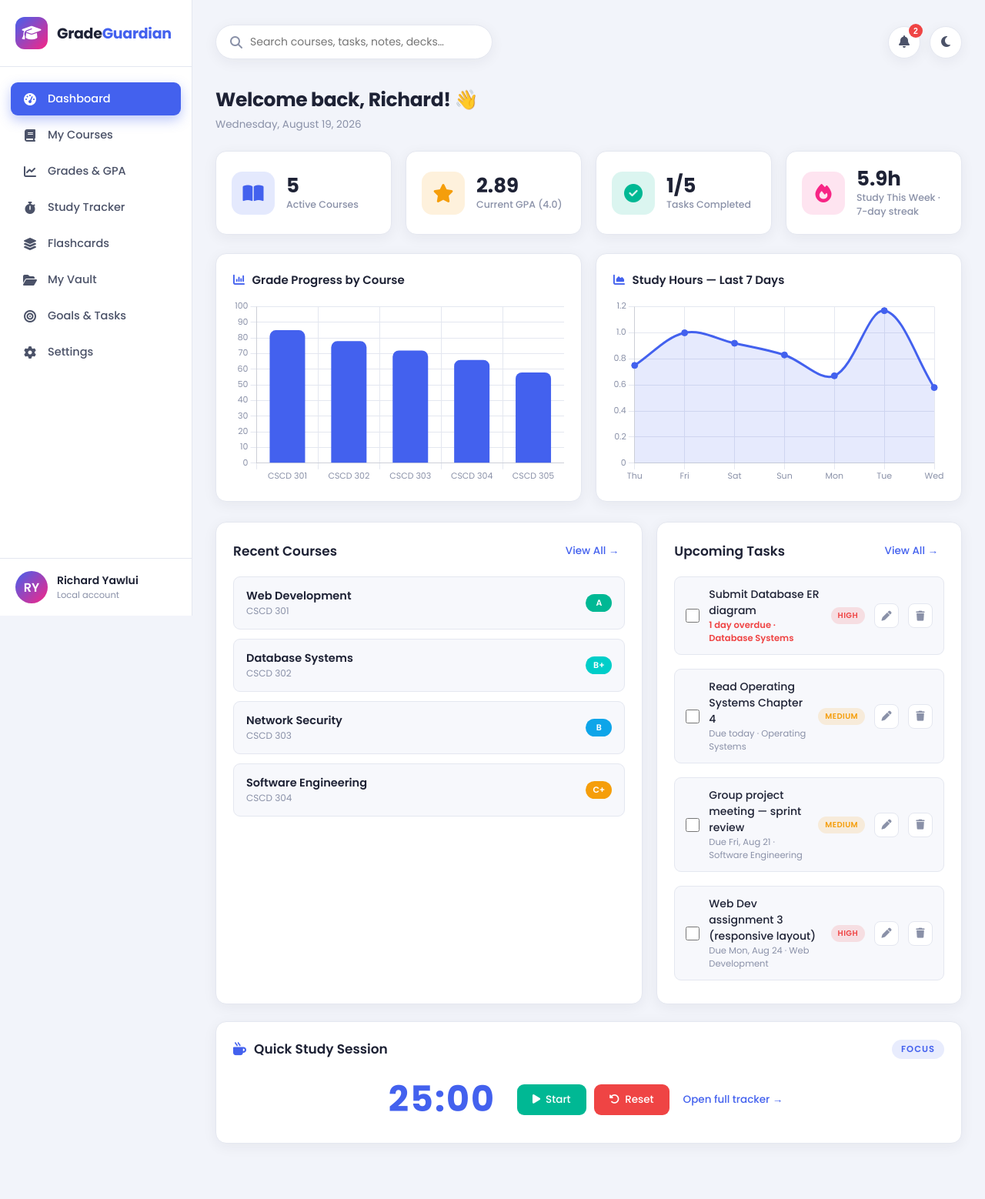
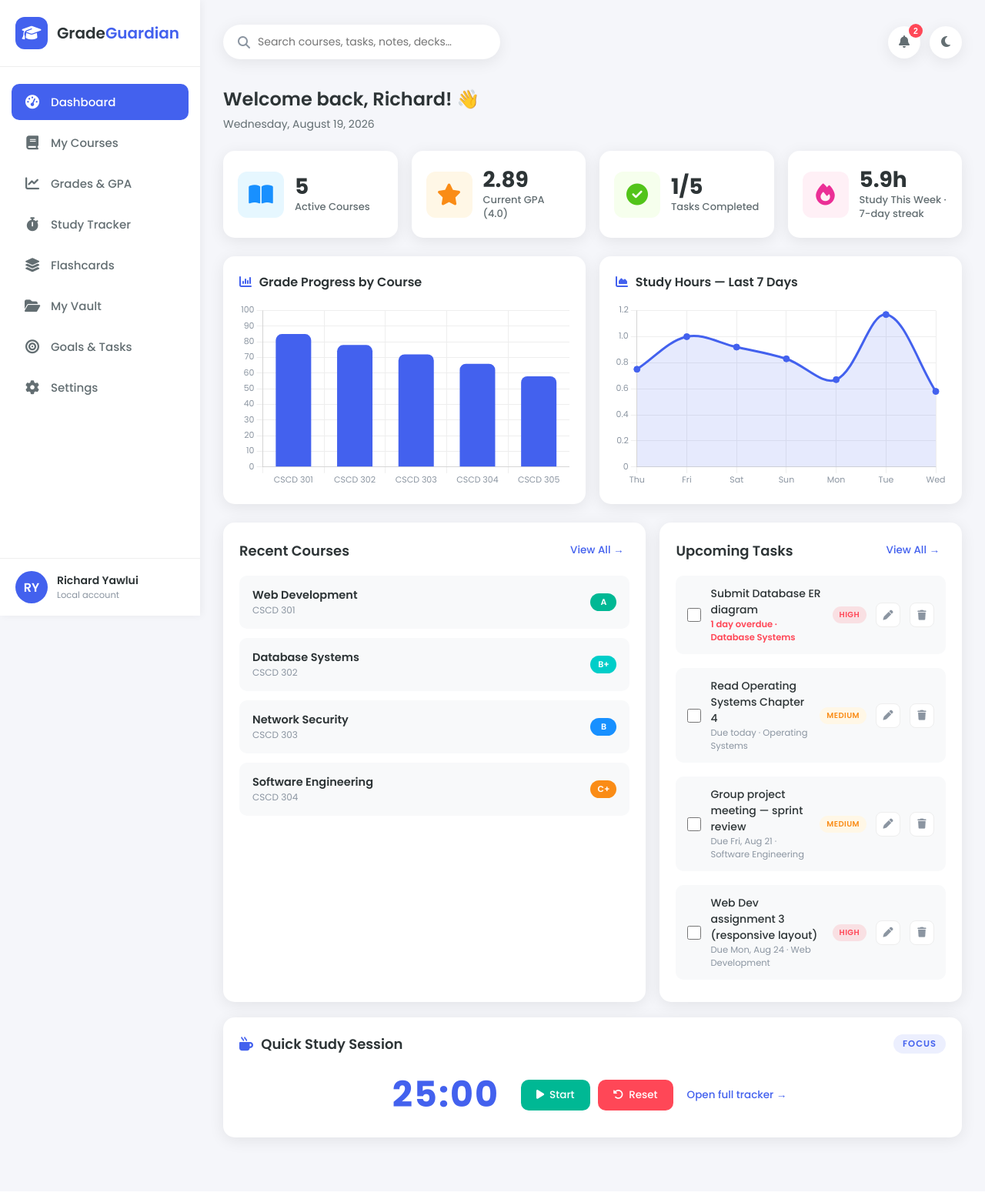
Before and after one commit to h4ileselasi/gradeguardian, a PHP site: page / in a window 1280 px wide. Shown: the whole page at 77% size. After the commit the page ends 1492 px from the top, so only its background shows below. Run offline with PHP 8.4, Linux system fonts and the light colour scheme.

Commit message:
Restore the original flat GradeGuardian theme (no gradients)
The v2 rewrite introduced a blue-to-magenta gradient treatment and a cooler
slate palette that does not match the design language of the original app.
This re-skins the interface back to that language, keeping every v2 feature.

- Removes all 7 gradients (logo mark, avatar, progress bars, deck rail,
  flashcard front) in favour of flat solid fills; drops the --accent
  magenta token that only existed to be a gradient partner.
- Restores the original palette: #f5f6fa page, #2d3436 / #636e72 text,
  soft 0 4px 20px card shadow, 15px radius, 260px sidebar.
- Cards, stat cards and list rows are shadow-only again (no 1px outline);
  the outline returns in dark mode via a --card-border token.
- Stat tiles use the original pastel set (#e6f7ff/#1890ff, #fff7e6/#fa8c16,
  #f6ffed/#52c41a, #fff0f6/#eb2f96), tokenised so they also work on dark.
- Dark mode adopts the original navy palette (#1a1a2e / #16213e / #0f3460).
- Drops the coloured glow shadows on the active nav item and buttons.
- Grade badges, doughnut slices and status chips realigned to the same
  colour set so the scale reads consistently everywhere.
- "Study Deck" no longer sits beside a primary button in a near-identical
  blue; dark-mode solid buttons keep the deeper blue for label contrast.

Verified by rendering every page in both themes: no gradient backgrounds
remain and no console errors.

Co-Authored-By: Claude Opus 5 <noreply@anthropic.com>
Claude-Session: https://claude.ai/code/session_01KdnyBG83t8M9V8xEFmMKQq

```diff
--- a/script.js
+++ b/script.js
@@ -490,8 +490,8 @@ function drawStudyLine(canvasId) {
 }
 
 const LETTER_COLORS = {
-  A: "#00b894", "B+": "#00cec9", B: "#0ea5e9", "C+": "#f59e0b",
-  C: "#e67e22", "D+": "#e17055", D: "#d63031", F: "#b71540",
+  A: "#00b894", "B+": "#00cec9", B: "#1890ff", "C+": "#fa8c16",
+  C: "#e67e22", "D+": "#e17055", D: "#d63031", F: "#ff4757",
 };
 
 function drawGradesDoughnut() {
--- a/style.css
+++ b/style.css
@@ -41,48 +41,74 @@
   box-sizing: border-box;
 }
 
-/* ---------- Theme variables ---------- */
+/* ---------- Theme variables ----------
+   Flat, solid colour system — no gradients anywhere.
+   Light palette and the navy dark palette both come from v1.
+   -------------------------------------- */
 :root {
   --primary: #4361ee;
   --primary-dark: #3f37c9;
-  --primary-soft: rgba(67, 97, 238, 0.12);
-  --accent: #f72585;
+  --primary-soft: rgba(67, 97, 238, 0.1);
   --success: #00b894;
-  --warning: #f59e0b;
-  --danger: #ef4444;
-  --info: #0ea5e9;
-
-  --bg: #f2f4fa;
+  --warning: #fa8c16;
+  --danger: #ff4757;
+  --info: #1890ff;
+
+  --bg: #f5f6fa;
   --surface: #ffffff;
-  --surface-2: #f7f8fc;
-  --surface-3: #eef0f7;
-  --text: #1e2235;
-  --text-soft: #4b5268;
-  --text-muted: #8a91a8;
-  --border: #e4e7f0;
-
-  --sidebar-width: 250px;
-  --radius: 14px;
-  --radius-sm: 9px;
-  --shadow: 0 4px 18px rgba(30, 34, 53, 0.06);
-  --shadow-hover: 0 10px 28px rgba(30, 34, 53, 0.12);
-  --transition: all 0.25s ease;
+  --surface-2: #f8f9fa;
+  --surface-3: #e9ecef;
+  --text: #2d3436;
+  --text-soft: #636e72;
+  --text-muted: #8b95a1;
+  --border: #eeeeee;
+  /* Cards are shadow-only in light mode; the border returns in dark mode */
+  --card-border: transparent;
+
+  /* Soft tinted tiles (stat icons) */
+  --tile-blue-bg: #e6f7ff;
+  --tile-blue-fg: #1890ff;
+  --tile-gold-bg: #fff7e6;
+  --tile-gold-fg: #fa8c16;
+  --tile-green-bg: #f6ffed;
+  --tile-green-fg: #52c41a;
+  --tile-pink-bg: #fff0f6;
+  --tile-pink-fg: #eb2f96;
+
+  --sidebar-width: 260px;
+  --radius: 15px;
+  --radius-sm: 10px;
+  --shadow: 0 4px 20px rgba(0, 0, 0, 0.08);
+  --shadow-hover: 0 8px 25px rgba(0, 0, 0, 0.1);
+  --transition: all 0.3s ease;
 }
 
 [data-theme="dark"] {
-  --primary: #6c8cff;
+  --primary: #5b78ff;
   --primary-dark: #4361ee;
-  --primary-soft: rgba(108, 140, 255, 0.16);
-  --bg: #12141f;
-  --surface: #1b1e2e;
-  --surface-2: #22263a;
-  --surface-3: #2a2f47;
-  --text: #eef0f8;
-  --text-soft: #c2c7dc;
-  --text-muted: #7e849c;
-  --border: #2c3049;
-  --shadow: 0 4px 18px rgba(0, 0, 0, 0.35);
-  --shadow-hover: 0 10px 28px rgba(0, 0, 0, 0.5);
+  --primary-soft: rgba(91, 120, 255, 0.18);
+
+  --bg: #1a1a2e;
+  --surface: #16213e;
+  --surface-2: #0f3460;
+  --surface-3: #1a1a2e;
+  --text: #eeeeee;
+  --text-soft: #c9ced8;
+  --text-muted: #aaaaaa;
+  --border: #0f3460;
+  --card-border: #0f3460;
+
+  --tile-blue-bg: rgba(24, 144, 255, 0.18);
+  --tile-blue-fg: #4dabf7;
+  --tile-gold-bg: rgba(250, 140, 22, 0.18);
+  --tile-gold-fg: #ffa940;
+  --tile-green-bg: rgba(82, 196, 26, 0.18);
+  --tile-green-fg: #73d13d;
+  --tile-pink-bg: rgba(235, 47, 150, 0.18);
+  --tile-pink-fg: #ff6bb5;
+
+  --shadow: 0 4px 20px rgba(0, 0, 0, 0.35);
+  --shadow-hover: 0 8px 25px rgba(0, 0, 0, 0.45);
 }
 
 html {
@@ -127,7 +153,7 @@ body {
 .sidebar {
   width: var(--sidebar-width);
   background: var(--surface);
-  border-right: 1px solid var(--border);
+  box-shadow: 2px 0 10px rgba(0, 0, 0, 0.05);
   position: fixed;
   inset: 0 auto 0 0;
   display: flex;
@@ -150,17 +176,16 @@ body {
   border-radius: 12px;
   display: grid;
   place-items: center;
-  background: linear-gradient(135deg, var(--primary), var(--accent));
+  background: var(--primary);
   color: #fff;
   font-size: 20px;
   flex-shrink: 0;
 }
 
 .logo h2 {
-  font-size: 19px;
-  font-weight: 700;
+  font-size: 20px;
+  font-weight: 600;
   color: var(--text);
-  letter-spacing: -0.3px;
 }
 
 .logo h2 span {
@@ -178,7 +203,7 @@ body {
 }
 
 .nav-menu li {
-  margin: 4px 14px;
+  margin: 6px 15px;
   border-radius: var(--radius-sm);
   transition: var(--transition);
   cursor: pointer;
@@ -190,7 +215,6 @@ body {
 
 .nav-menu li.active {
   background: var(--primary);
-  box-shadow: 0 6px 16px rgba(67, 97, 238, 0.35);
 }
 
 .nav-menu li.active a {
@@ -204,13 +228,13 @@ body {
   display: flex;
   align-items: center;
   gap: 12px;
-  font-size: 14.5px;
-  padding: 11px 14px;
+  font-size: 15px;
+  padding: 12px 15px;
 }
 
 .nav-menu a i {
-  font-size: 16px;
-  width: 22px;
+  font-size: 18px;
+  width: 24px;
   text-align: center;
 }
 
@@ -228,7 +252,7 @@ body {
   border-radius: 50%;
   display: grid;
   place-items: center;
-  background: linear-gradient(135deg, var(--primary), var(--accent));
+  background: var(--primary);
   color: #fff;
   font-weight: 600;
   font-size: 16px;
@@ -273,7 +297,7 @@ body {
   width: 360px;
   max-width: 60vw;
   box-shadow: var(--shadow);
-  border: 1px solid var(--border);
+  border: 1px solid var(--card-border);
   position: relative;
 }
 
@@ -357,7 +381,7 @@ body {
   width: 42px;
   height: 42px;
   border-radius: 50%;
-  border: 1px solid var(--border);
+  border: 1px solid var(--card-border);
   background: var(--surface);
   color: var(--text-soft);
   font-size: 16px;
@@ -466,26 +490,25 @@ body {
 }
 
 .page-title {
-  font-size: 25px;
-  font-weight: 700;
+  font-size: 24px;
+  font-weight: 600;
   color: var(--text);
-  letter-spacing: -0.4px;
 }
 
 .page-subtitle {
-  font-size: 13.5px;
-  color: var(--text-muted);
-  margin-top: 3px;
+  font-size: 14px;
+  color: var(--text-soft);
+  margin-top: 5px;
 }
 
 /* ---------- Cards ---------- */
 .card {
   background: var(--surface);
-  border: 1px solid var(--border);
-  padding: 22px;
+  border: 1px solid var(--card-border);
+  padding: 20px;
   border-radius: var(--radius);
   box-shadow: var(--shadow);
-  margin-bottom: 22px;
+  margin-bottom: 20px;
 }
 
 .card-title {
@@ -517,58 +540,63 @@ body {
 
 .stat-card {
   background: var(--surface);
-  border: 1px solid var(--border);
-  padding: 20px;
+  border: 1px solid var(--card-border);
+  padding: 20px 18px;
   border-radius: var(--radius);
   box-shadow: var(--shadow);
   display: flex;
   align-items: center;
-  gap: 15px;
+  gap: 14px;
   transition: var(--transition);
 }
 
 .stat-card:hover {
-  transform: translateY(-4px);
+  transform: translateY(-5px);
   box-shadow: var(--shadow-hover);
 }
 
 .stat-icon {
-  width: 56px;
-  height: 56px;
-  border-radius: 14px;
+  width: 60px;
+  height: 60px;
+  border-radius: 12px;
   display: grid;
   place-items: center;
-  font-size: 24px;
+  font-size: 28px;
   flex-shrink: 0;
 }
 
 .stat-icon.blue {
-  background: rgba(67, 97, 238, 0.14);
-  color: #4361ee;
+  background: var(--tile-blue-bg);
+  color: var(--tile-blue-fg);
 }
 .stat-icon.gold {
-  background: rgba(245, 158, 11, 0.14);
-  color: #f59e0b;
+  background: var(--tile-gold-bg);
+  color: var(--tile-gold-fg);
 }
 .stat-icon.green {
-  background: rgba(0, 184, 148, 0.14);
-  color: #00b894;
+  background: var(--tile-green-bg);
+  color: var(--tile-green-fg);
 }
 .stat-icon.pink {
-  background: rgba(247, 37, 133, 0.12);
-  color: #f72585;
+  background: var(--tile-pink-bg);
+  color: var(--tile-pink-fg);
 }
 
 .stat-details h3 {
-  font-size: 26px;
+  font-size: 28px;
   font-weight: 700;
   color: var(--text);
   line-height: 1.2;
 }
 
+.stat-details {
+  min-width: 0;
+}
+
 .stat-details p {
-  font-size: 12.5px;
-  color: var(--text-muted);
+  font-size: 13px;
+  line-height: 1.45;
+  color: var(--text-soft);
   font-weight: 500;
 }
 
@@ -581,9 +609,9 @@ body {
 }
 
 .chart-container h3 {
-  font-size: 15px;
-  font-weight: 600;
-  margin-bottom: 14px;
+  font-size: 16px;
+  font-weight: 600;
+  margin-bottom: 15px;
 }
 
 .chart-container h3 i {
@@ -617,7 +645,7 @@ body {
 }
 
 .section-header h3 {
-  font-size: 17px;
+  font-size: 18px;
   font-weight: 600;
 }
 
@@ -724,13 +749,13 @@ body {
   padding: 14px 16px;
   border-radius: var(--radius-sm);
   background: var(--surface-2);
-  border: 1px solid var(--border);
+  border: 1px solid var(--card-border);
   transition: var(--transition);
 }
 
 .course-item:hover {
-  border-color: var(--primary);
-  transform: translateX(4px);
+  background: var(--surface-3);
+  transform: translateX(5px);
 }
 
 .course-info {
@@ -776,10 +801,10 @@ body {
   background: #00cec9;
 }
 .grade-badge.b {
-  background: #0ea5e9;
+  background: #1890ff;
 }
 .grade-badge.c-plus {
-  background: #f59e0b;
+  background: #fa8c16;
 }
 .grade-badge.c {
   background: #e67e22;
@@ -972,14 +997,14 @@ body {
   gap: 12px;
   padding: 12px 14px;
   background: var(--surface-2);
-  border: 1px solid var(--border);
+  border: 1px solid var(--card-border);
   border-radius: var(--radius-sm);
   transition: var(--transition);
   margin-bottom: 8px;
 }
 
 .task-item:hover {
-  border-color: var(--primary);
+  background: var(--surface-3);
 }
 
 .task-item input[type="checkbox"] {
@@ -1030,17 +1055,17 @@ body {
 }
 
 .task-priority.high {
-  background: rgba(239, 68, 68, 0.14);
+  background: rgba(255, 71, 87, 0.14);
   color: var(--danger);
 }
 
 .task-priority.medium {
-  background: rgba(245, 158, 11, 0.14);
+  background: var(--tile-gold-bg);
   color: var(--warning);
 }
 
 .task-priority.low {
-  background: rgba(14, 165, 233, 0.14);
+  background: var(--tile-blue-bg);
   color: var(--info);
 }
 
```
Also changed, not shown: other parts of style.css (+40 -24 lines).
